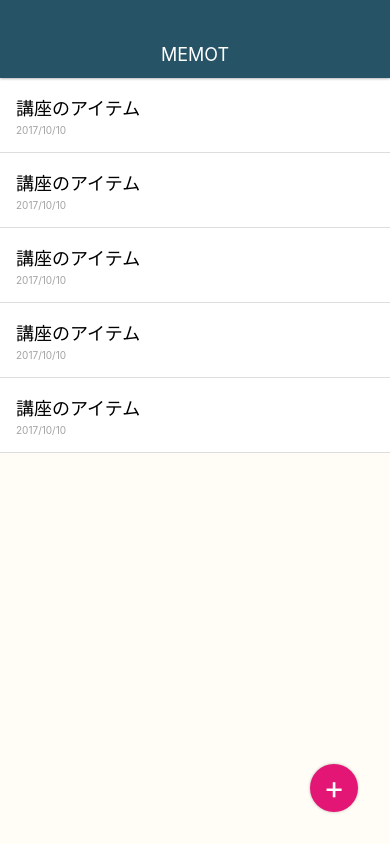
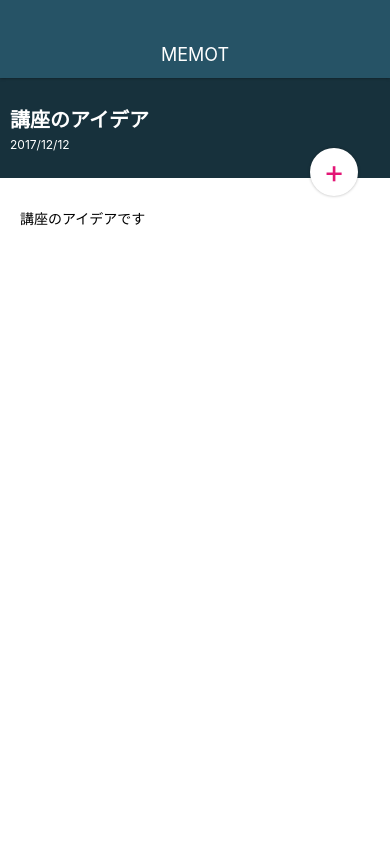
Before and after one commit to shachitaku/MemoApp, a React Native app: screen / in a window 390 px wide. Built offline with nearby package versions, Linux system fonts and the light colour scheme.

Commit message:
Style MemoDetailScreen

```diff
--- a/App.js
+++ b/App.js
@@ -3,13 +3,15 @@
 
 import Appbar from './src/components/Appbar';
 import MemoListScreen from './src/screens/MemoListScreen';
+import MemoDetailScreen from './src/screens/MemoDetailScreen';
+
 
 export default class App extends React.Component {
   render() {
     return (
       <View style={styles.container}>
         <Appbar />
-        <MemoListScreen />
+        <MemoDetailScreen />
       </View>
     );
   }
--- a/src/elements/CircleButton.js
+++ b/src/elements/CircleButton.js
@@ -3,9 +3,22 @@
 
 class CircleButton extends React.Component {
   render() {
+    // メインの方からStyle変数を与えることができるようになる
+    // MemoDetailScreenからstyles.editButtonを抜き出してる感じ？
+    const { style, color } = this.props;
+
+    let bgColor = '#E31676';
+    let textColor = '#fff';
+
+    if (color === 'white') {
+      bgColor = '#fff';
+      textColor = '#E31676';
+    }
+
     return (
-      <View style={styles.circleButton}>
-        <Text style={styles.circleButtonTitle}>
+      // 先にCircleButtonのスタイルを適用したあと、styleのスタイルを上書き保存する
+      <View style={[styles.circleButton, style, { backgroundColor: bgColor }]}>
+        <Text style={[styles.circleButtonTitle, { color: textColor }]}>
           {this.props.children}
         </Text>
       </View>
@@ -22,7 +35,6 @@
     right: 32,
     width: 48,
     height: 48,
-    backgroundColor: '#E31676',
     borderRadius: 24,
     justifyContent: 'center',
     alignContent: 'center',
--- /dev/null
+++ b/src/screens/MemoDetailScreen.js
@@ -0,0 +1,64 @@
+import React from 'react';
+import { StyleSheet, View, Text } from 'react-native';
+
+import CircleButton from '../elements/CircleButton'
+
+class MemoDetailScreen extends React.Component {
+  render() {
+    return (
+      <View style={styles.container}>
+        <View>
+          <View style={styles.memoHeader}>
+            <Text style={styles.memoHeaderTitle}>講座のアイデア</Text>
+            <Text style={styles.memoHeaderDate}>2017/12/12</Text>
+          </View>
+        </View>
+
+        <View style={styles.memoContent}>
+          <Text>
+            講座のアイデアです
+          </Text>
+        </View>
+
+        <CircleButton color="white" style={styles.editButton}>+</CircleButton>
+
+      </View>
+    );
+  }
+}
+
+export default MemoDetailScreen;
+
+const styles = StyleSheet.create({
+  container: {
+    flex: 1,
+    width: '100%',
+  },
+  memoHeader: {
+    height: 100,
+    backgroundColor: '#17313C',
+    justifyContent: 'center',
+    padding: 10,
+  },
+  memoHeaderTitle: {
+    fontSize: 20,
+    fontWeight: 'bold',
+    color: '#fff',
+    marginBottom: 4,
+  },
+  memoHeaderDate: {
+    fontSize: 12,
+    color: '#fff',
+  },
+  memoContent: {
+    paddingTop: 30,
+    paddingLeft: 20,
+    paddingRight: 20,
+    paddingBottom: 20,
+    backgroundColor: '#fff',
+    flex: 1,
+  },
+  editButton: {
+    top: 70,
+  },
+});
```
